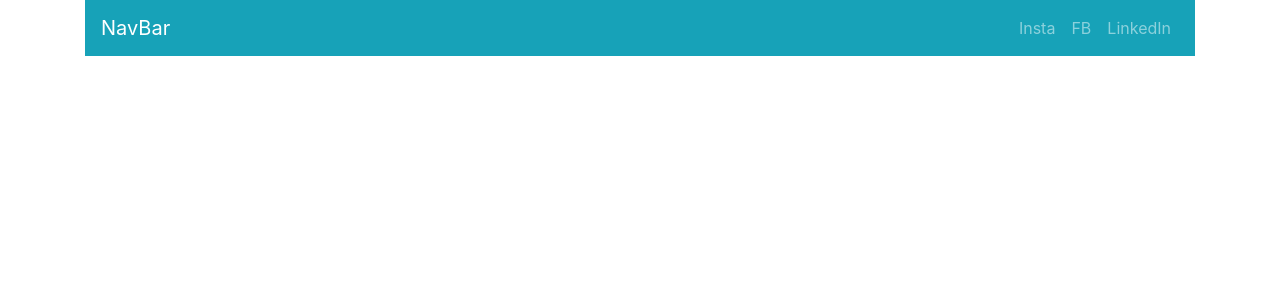
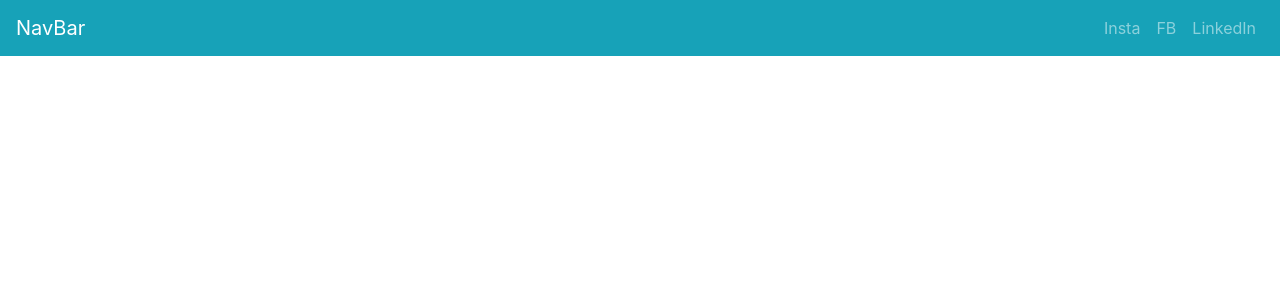
Before and after one commit to avishj/Heart-It-Out, a Vue app: page / in a window 1280 px wide. Shown: the top 300 px of the page. Built offline with nearby package versions, Linux system fonts and the light colour scheme.

Commit message:
Made Container Fluid

```diff
--- a/src/views/Home.vue
+++ b/src/views/Home.vue
@@ -1,5 +1,5 @@
 <template>
-  <b-container class="app-home">
+  <b-container fluid class="app-home">
     <Navbar />
   </b-container>
 </template>
@@ -15,4 +15,8 @@ export default {
 </script>
 
 <style>
+.container-fluid {
+  padding: 0 !important;
+  margin: 0 !important;
+}
 </style>
```
